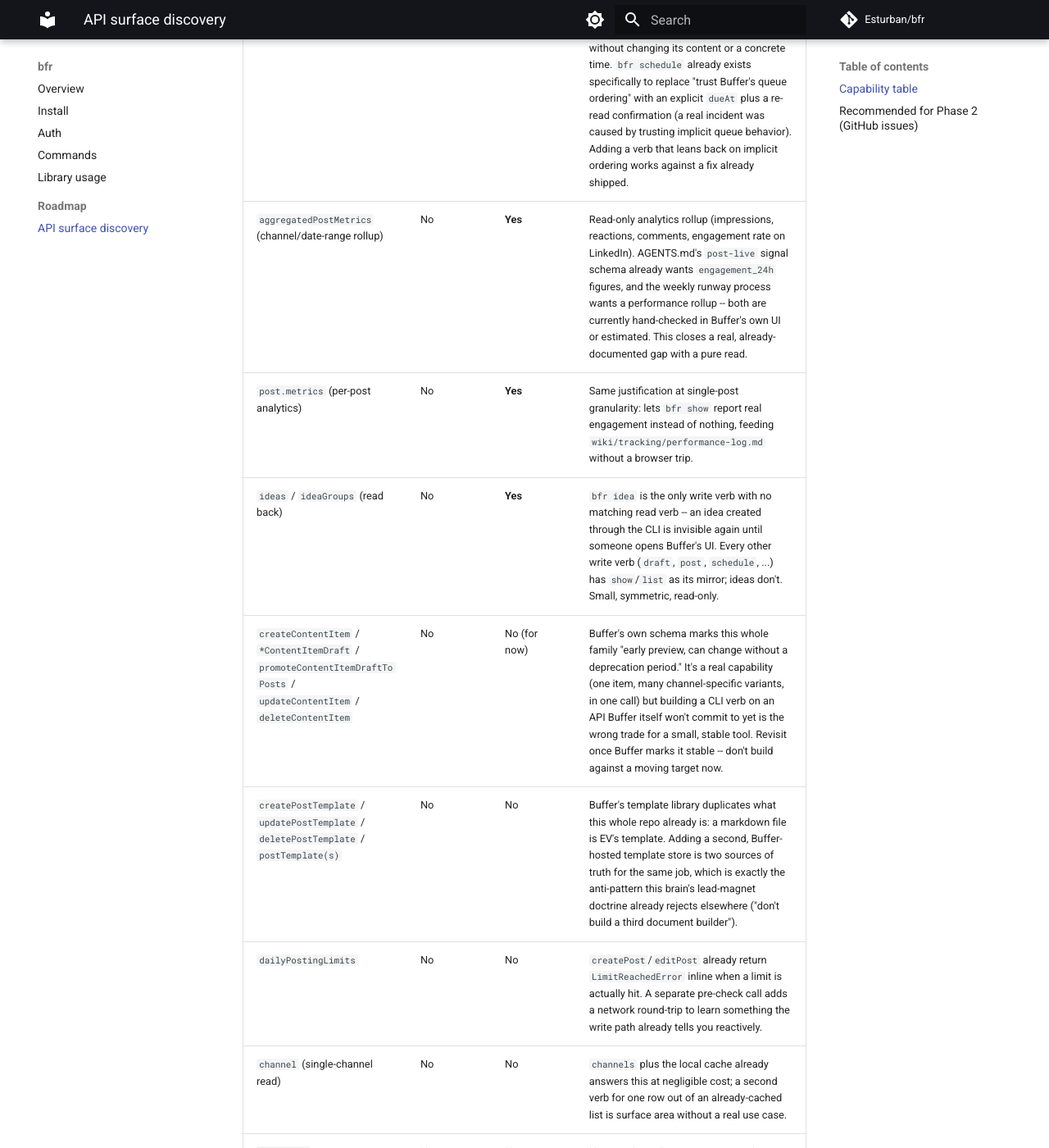
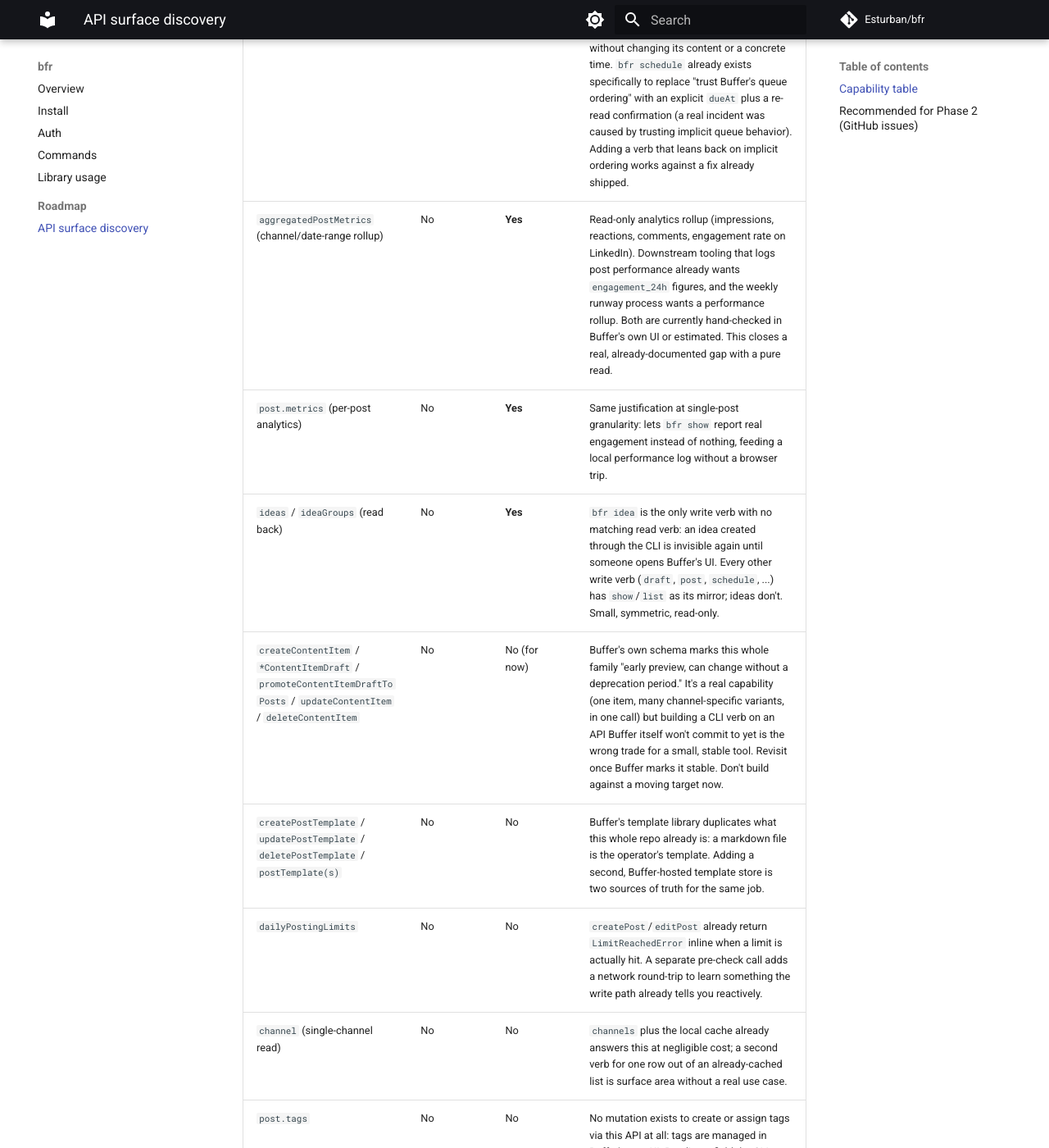
Before and after one commit to Esturban/bfr, an MkDocs documentation site: the page built from docs/roadmap/discovery.md, in a window 1280 px wide and 1400 px high, scrolled down 1151 px. Shown: the whole window at 82% size. Built offline with MkDocs 1.6.1 and Material for MkDocs 9.7.7, drawn with Linux system fonts in a browser that asks for light colours; comment, search, counter and statistics services are not loaded; some of the changed text lies outside the part shown.

Commit message:
docs: generalize internal references and drop double-hyphen separators ahead of release
Claude-Session: https://claude.ai/code/session_01VQ8bkckpd2sbwRVQLtyaxH

```diff
--- a/docs/roadmap/discovery.md
+++ b/docs/roadmap/discovery.md
@@ -10,16 +10,16 @@ truth for both sides was pulled fresh, not carried over from prior tickets:
   hardcoded to `"automatic"` everywhere. `post`/`thread`/`image`/`draft`/
   `draft-image` do send `"automatic"` (queue placement), but `schedule`
   sends `mode: "customScheduled"` with no `schedulingType` at all when
-  retiming an already-scheduled post -- that distinction is the
+  retiming an already-scheduled post. That distinction is the
   actual fix for a real retiming defect and is load-bearing, not an oversight.
 - **Buffer's full surface**: read live via GraphQL introspection
   (`__schema`, `__type` on `Query` and `Mutation`) against
   `api.buffer.com`, using the repo's own `BUFFER_API_KEY`. Introspection
-  is a query, not a mutation -- nothing was created, edited, scheduled, or
+  is a query, not a mutation: nothing was created, edited, scheduled, or
   deleted against the live account to produce this document.
 
-Two verbs mentioned in earlier planning material -- `draft-thread` and
-`draft-document` -- do **not** exist in `main.go`'s command switch as of
+Two verbs mentioned in earlier planning material, `draft-thread` and
+`draft-document`, do **not** exist in `main.go`'s command switch as of
 this writing. The real verb list is: `channels`, `idea`, `draft`,
 `schedule`, `post`, `thread`, `image`, `draft-image`, `attach-image`,
 `update`, `show`, `list`, `delete`, `version`.
@@ -35,40 +35,40 @@ this writing. The real verb list is: `channels`, `idea`, `draft`,
 | `account { organizations }`, `channels` | Yes | Yes (kept) | Backs `channels` and the local channel cache every other verb resolves against. |
 | `post` / `posts` (read) | Yes | Yes (kept) | Backs `show` and `list`. |
 | `movePostInQueue` | No | No | Shuffles a post's implicit queue position without changing its content or a concrete time. `bfr schedule` already exists specifically to replace "trust Buffer's queue ordering" with an explicit `dueAt` plus a re-read confirmation (a real incident was caused by trusting implicit queue behavior). Adding a verb that leans back on implicit ordering works against a fix already shipped. |
-| `aggregatedPostMetrics` (channel/date-range rollup) | No | **Yes** | Read-only analytics rollup (impressions, reactions, comments, engagement rate on LinkedIn). AGENTS.md's `post-live` signal schema already wants `engagement_24h` figures, and the weekly runway process wants a performance rollup -- both are currently hand-checked in Buffer's own UI or estimated. This closes a real, already-documented gap with a pure read. |
-| `post.metrics` (per-post analytics) | No | **Yes** | Same justification at single-post granularity: lets `bfr show` report real engagement instead of nothing, feeding `wiki/tracking/performance-log.md` without a browser trip. |
-| `ideas` / `ideaGroups` (read back) | No | **Yes** | `bfr idea` is the only write verb with no matching read verb -- an idea created through the CLI is invisible again until someone opens Buffer's UI. Every other write verb (`draft`, `post`, `schedule`, ...) has `show`/`list` as its mirror; ideas don't. Small, symmetric, read-only. |
-| `createContentItem` / `*ContentItemDraft` / `promoteContentItemDraftToPosts` / `updateContentItem` / `deleteContentItem` | No | No (for now) | Buffer's own schema marks this whole family "early preview, can change without a deprecation period." It's a real capability (one item, many channel-specific variants, in one call) but building a CLI verb on an API Buffer itself won't commit to yet is the wrong trade for a small, stable tool. Revisit once Buffer marks it stable -- don't build against a moving target now. |
-| `createPostTemplate` / `updatePostTemplate` / `deletePostTemplate` / `postTemplate(s)` | No | No | Buffer's template library duplicates what this whole repo already is: a markdown file is EV's template. Adding a second, Buffer-hosted template store is two sources of truth for the same job, which is exactly the anti-pattern this brain's lead-magnet doctrine already rejects elsewhere ("don't build a third document builder"). |
+| `aggregatedPostMetrics` (channel/date-range rollup) | No | **Yes** | Read-only analytics rollup (impressions, reactions, comments, engagement rate on LinkedIn). Downstream tooling that logs post performance already wants `engagement_24h` figures, and the weekly runway process wants a performance rollup. Both are currently hand-checked in Buffer's own UI or estimated. This closes a real, already-documented gap with a pure read. |
+| `post.metrics` (per-post analytics) | No | **Yes** | Same justification at single-post granularity: lets `bfr show` report real engagement instead of nothing, feeding a local performance log without a browser trip. |
+| `ideas` / `ideaGroups` (read back) | No | **Yes** | `bfr idea` is the only write verb with no matching read verb: an idea created through the CLI is invisible again until someone opens Buffer's UI. Every other write verb (`draft`, `post`, `schedule`, ...) has `show`/`list` as its mirror; ideas don't. Small, symmetric, read-only. |
+| `createContentItem` / `*ContentItemDraft` / `promoteContentItemDraftToPosts` / `updateContentItem` / `deleteContentItem` | No | No (for now) | Buffer's own schema marks this whole family "early preview, can change without a deprecation period." It's a real capability (one item, many channel-specific variants, in one call) but building a CLI verb on an API Buffer itself won't commit to yet is the wrong trade for a small, stable tool. Revisit once Buffer marks it stable. Don't build against a moving target now. |
+| `createPostTemplate` / `updatePostTemplate` / `deletePostTemplate` / `postTemplate(s)` | No | No | Buffer's template library duplicates what this whole repo already is: a markdown file is the operator's template. Adding a second, Buffer-hosted template store is two sources of truth for the same job. |
 | `dailyPostingLimits` | No | No | `createPost`/`editPost` already return `LimitReachedError` inline when a limit is actually hit. A separate pre-check call adds a network round-trip to learn something the write path already tells you reactively. |
 | `channel` (single-channel read) | No | No | `channels` plus the local cache already answers this at negligible cost; a second verb for one row out of an already-cached list is surface area without a real use case. |
-| `post.tags` | No | No | No mutation exists to create or assign tags via this API at all -- tags are managed in Buffer's own UI. Reading a field the CLI can't write is a half-feature with no operator workflow behind it. |
+| `post.tags` | No | No | No mutation exists to create or assign tags via this API at all: tags are managed in Buffer's own UI. Reading a field the CLI can't write is a half-feature with no operator workflow behind it. |
 | `post.notes` | No | No | Notes are a team-collaboration feature (comments on a post between teammates). This is a solo-operator tool; there is no second person to leave a note for. |
 | `post.allowedActions` | No | No | Interesting for hardening the existing hand-written status gates (`update`/`schedule` already refuse unsafe states explicitly), but the current explicit checks were deliberately added post-incident and are easy to audit in Go. Swapping them for a server-provided capability list trades a reviewable local check for an opaque one, for no user-visible gain today. |
 
 ## Recommended for Phase 2 (GitHub issues)
 
-1. **`bfr metrics <post-id>`** (or fold into `show --full`) -- read
+1. **`bfr metrics <post-id>`** (or fold into `show --full`): read
    `post.metrics` for a single post. *Outcome:* real LinkedIn engagement
    numbers (impressions, reactions, comments, engagement rate) land in
-   `wiki/tracking/performance-log.md` from a CLI call instead of a manual
+   a local performance log from a CLI call instead of a manual
    look at LinkedIn. *Why it made the cut:* directly fills the
-   `engagement_24h` field the `post-live` signal schema in AGENTS.md
+   `engagement_24h` field that downstream performance-logging tooling
    already expects and currently can't populate automatically.
-2. **`bfr metrics-summary <channel> [--since DATE]`** -- read
+2. **`bfr metrics-summary <channel> [--since DATE]`**: read
    `aggregatedPostMetrics` for a channel/date-range rollup. *Outcome:*
    one command answers "how did this month's LinkedIn posts do" for the
    weekly runway review, instead of tallying the performance log by hand.
    *Why it made the cut:* read-only, zero risk to the honest-verb line,
    and replaces a recurring manual rollup that already happens today.
-3. **`bfr ideas`** -- read `ideas`/`ideaGroups` back. *Outcome:* an idea
+3. **`bfr ideas`**: read `ideas`/`ideaGroups` back. *Outcome:* an idea
    created via `bfr idea` becomes visible again from the CLI instead of
    only in Buffer's UI. *Why it made the cut:* every other write verb has
    a read mirror (`show`/`list`); `idea` is the one write-only verb, and
    this closes that asymmetry with a read-only addition.
 
 Everything else in the table above is a deliberate **no**, not an
-oversight -- most of it either contradicts a fix already shipped
+oversight: most of it either contradicts a fix already shipped
 (`movePostInQueue` vs. the scheduled-retime fix), duplicates a source of truth this repo
 already owns (templates vs. markdown files), or has no operator behind it
 in a one-person tool (tags, notes). Keeping the verb surface small and
```
Also changed, not shown: .goreleaser.yaml (+4 -4 lines), README.md (+26 -26 lines), docs/commands.md (+11 -11 lines).
